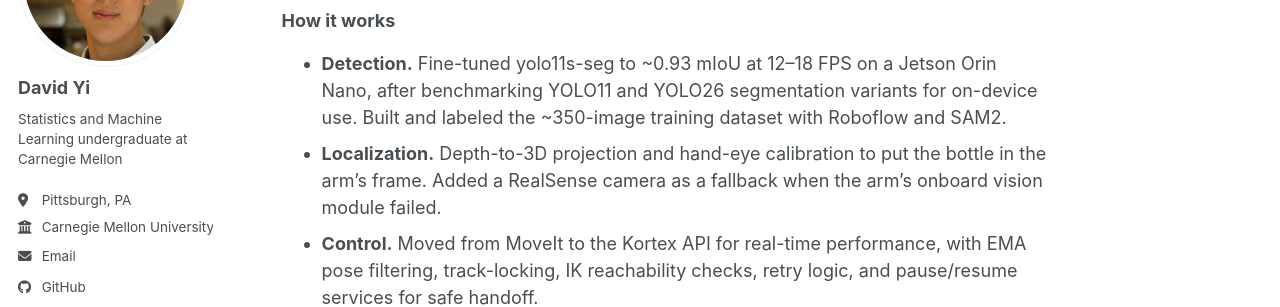
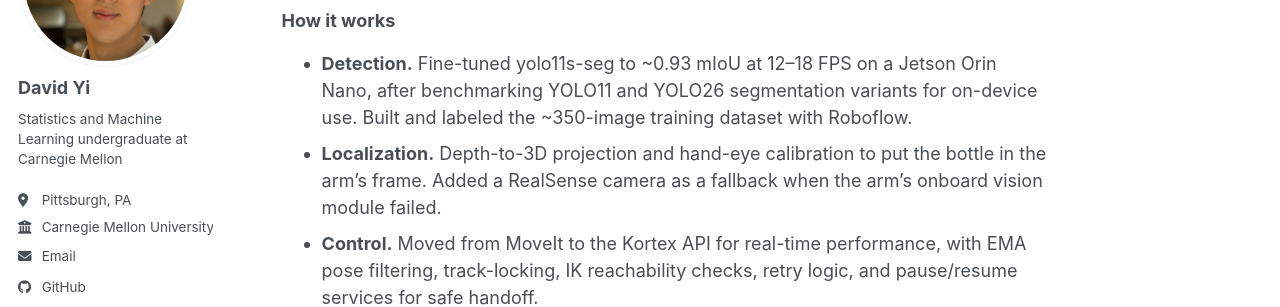
Before and after one commit to dhyi-svg/dhyi-svg.github.io, a Jekyll site: the page built from pages/projects.md, in a window 1280 px wide and 900 px high, scrolled down 646 px. Shown: the part 207-514 px from the top of the window. Built offline with Jekyll 4.4.1, drawn with Linux system fonts in a browser that asks for light colours; a style sheet for code colours, icons or effects is not loaded.

Commit message:
Update detection section in projects.md
Removed mention of SAM2 from the detection section.

```diff
--- a/pages/projects.md
+++ b/pages/projects.md
@@ -16,7 +16,7 @@ A full pipeline taking a wheelchair-mounted Kinova Gen3 from camera frame to gra
 
 ### How it works
 
-- **Detection.** Fine-tuned yolo11s-seg to ~0.93 mIoU at 12–18 FPS on a Jetson Orin Nano, after benchmarking YOLO11 and YOLO26 segmentation variants for on-device use. Built and labeled the ~350-image training dataset with Roboflow and SAM2.
+- **Detection.** Fine-tuned yolo11s-seg to ~0.93 mIoU at 12–18 FPS on a Jetson Orin Nano, after benchmarking YOLO11 and YOLO26 segmentation variants for on-device use. Built and labeled the ~350-image training dataset with Roboflow.
 - **Localization.** Depth-to-3D projection and hand-eye calibration to put the bottle in the arm's frame. Added a RealSense camera as a fallback when the arm's onboard vision module failed.
 - **Control.** Moved from MoveIt to the Kortex API for real-time performance, with EMA pose filtering, track-locking, IK reachability checks, retry logic, and pause/resume services for safe handoff.
 
```
